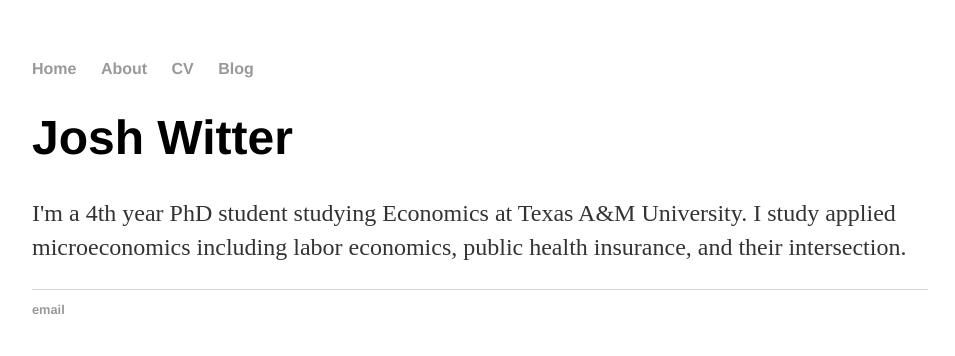
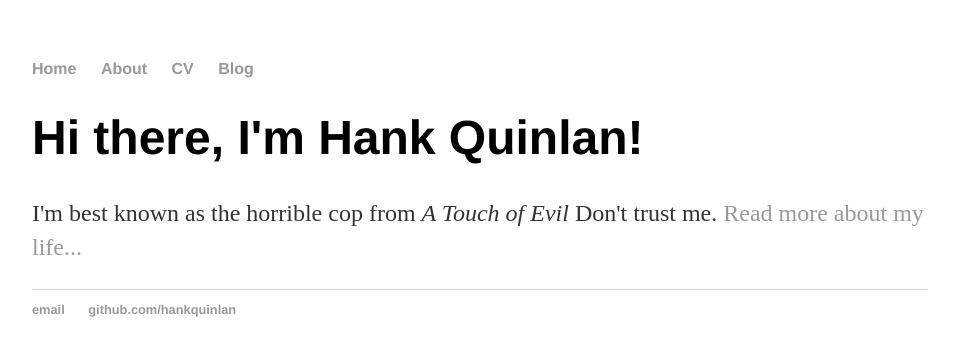
Before and after one commit to joshwitter/joshwitter.github.io, a Jekyll site: the page built from index.html, in a window 1280 px wide. Shown: the top 356 px of the page, without its empty margins (160-1115 px from the left). Built offline with Jekyll 4.4.1, drawn with Linux system fonts in a browser that asks for light colours.

Commit message:
Update index.html

```diff
--- a/index.html
+++ b/index.html
@@ -1,31 +1,8 @@
-<!DOCTYPE html>
-<html>
-	<head>
-		<title>Joshua Witter</title>
-		<!-- link to main stylesheet -->
-		<link rel="stylesheet" type="text/css" href="/css/main.css">
-	</head>
-	<body>
-		<nav>
-    		<ul>
-        		<li><a href="/">Home</a></li>
-	        	<li><a href="/about">About</a></li>
-        		<li><a href="/cv">CV</a></li>
-        		<li><a href="/blog">Blog</a></li>
-    		</ul>
-		</nav>
-		<div class="container">
-    		<div class="blurb">
-        		<h1>Josh Witter</h1>
-				<p>I'm a 4th year PhD student studying Economics at Texas A&M University. I study applied microeconomics
-					including labor economics, public health insurance, and their intersection. </p>
-    		</div><!-- /.blurb -->
-		</div><!-- /.container -->
-		<footer>
-    		<ul>
-        		<li><a href="mailto:joshwitter@tamu.edu">email</a></li>
-        		<!-- <li><a href="https://github.com/hankquinlan">github.com/hankquinlan</a></li> -->
-			</ul>
-		</footer>
-	</body>
-</html>
+---
+layout: default
+title: Hank Quinlan, Horrible Cop
+---
+<div class="blurb">
+	<h1>Hi there, I'm Hank Quinlan!</h1>
+	<p>I'm best known as the horrible cop from <em>A Touch of Evil</em> Don't trust me. <a href="/about">Read more about my life...</a></p>
+</div><!-- /.blurb -->
```
